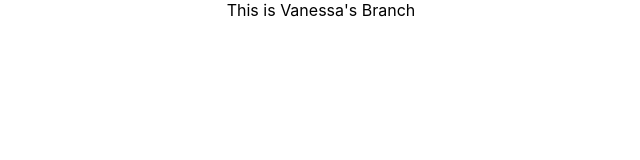
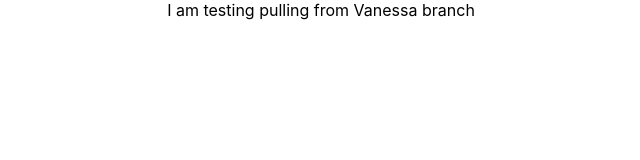
Before and after one commit to BalinVanessa/group-project-web-app, a React (Create React App) app: page / in a window 1280 px wide. Shown: the top 160 px of the page, without its empty margins (319-959 px from the left). Built offline with nearby package versions, Linux system fonts and the light colour scheme.

Commit message:
Testing pulling

```diff
--- a/src/App.js
+++ b/src/App.js
@@ -4,7 +4,7 @@ import './App.css';
 function App() {
   return (
     <div className="App">
-      This is Vanessa's Branch
+      I am testing pulling from Vanessa branch
     </div>
 
   );
```
